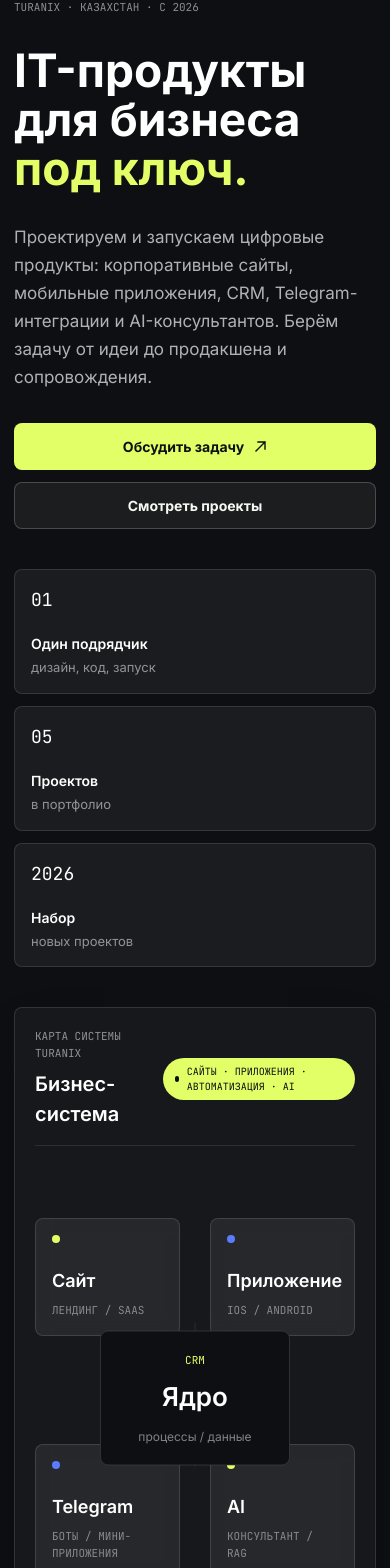
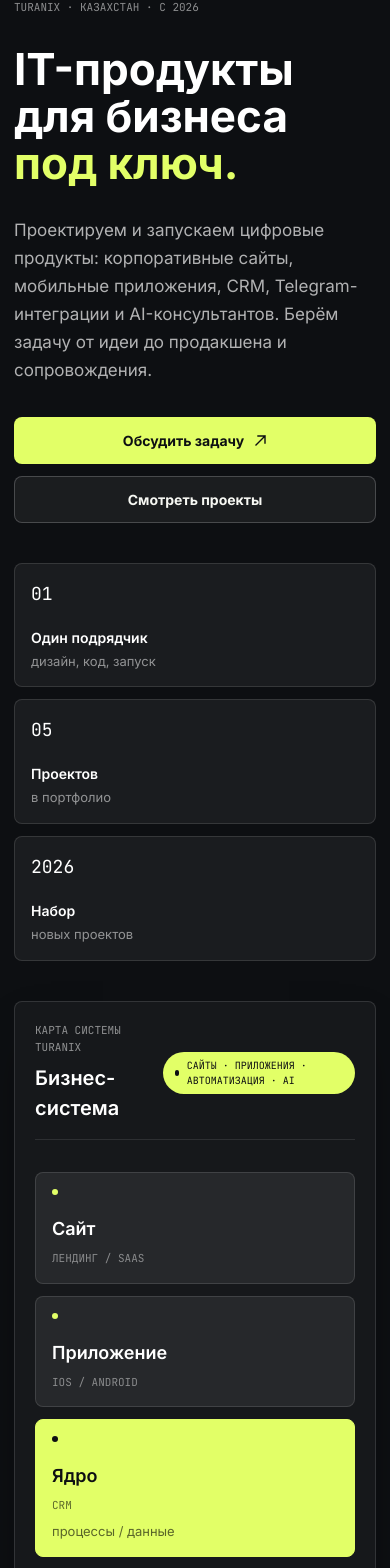
Before and after one commit to f16arena/turanix, a Next.js app: page / in a window 390 px wide. Shown: the part 314-1882 px from the top of the page. Built offline with nearby package versions, Linux system fonts and the light colour scheme.

Commit message:
Fix links and mobile responsiveness

```diff
--- a/app/_components/contact.tsx
+++ b/app/_components/contact.tsx
@@ -17,6 +17,7 @@ export function Contact() {
           legal: "Реквизиты",
           company: "ТОО Turanix",
           bin: "БИН 260540022744",
+          telegram: "Telegram — по запросу",
         }
       : {
           email: "Email",
@@ -24,6 +25,7 @@ export function Contact() {
           legal: "Legal",
           company: "Turanix LLP",
           bin: "BIN 260540022744",
+          telegram: "Telegram on request",
         };
 
   return (
@@ -45,7 +47,7 @@ export function Contact() {
             </div>
             <h2
               aria-label={`${t.contact.h1} ${t.contact.h2em} ${t.contact.h2}`}
-              className="display max-w-[820px] text-[44px] sm:text-[64px] md:text-[82px]"
+              className="display max-w-[820px] text-[38px] min-[380px]:text-[44px] sm:text-[64px] md:text-[82px]"
             >
               {t.contact.h1}{" "}
               <span className="text-[color:var(--signal)]">
@@ -73,9 +75,7 @@ export function Contact() {
             </InfoBlock>
             <InfoBlock label={t.contact.channels}>
               <a href="mailto:hello@turanix.kz">{copy.email}</a>
-              <a href="https://t.me/turanix" target="_blank" rel="noreferrer">
-                Telegram
-              </a>
+              <span>{copy.telegram}</span>
             </InfoBlock>
             <InfoBlock label={copy.scope}>
               {t.contact.scope.map((line) => (
--- a/app/_components/footer.tsx
+++ b/app/_components/footer.tsx
@@ -49,19 +49,11 @@ export function Footer() {
           </FooterColumn>
 
           <FooterColumn title={t.footer.elsewhere}>
-            <a href="https://t.me/turanix" target="_blank" rel="noreferrer">
-              Telegram
-            </a>
-            <a
-              href="https://instagram.com/turanix"
-              target="_blank"
-              rel="noreferrer"
-            >
-              Instagram
-            </a>
             <a href="mailto:hello@turanix.kz">
               {lang === "ru" ? "Почта" : "Email"}
             </a>
+            <span>{lang === "ru" ? "Telegram — по запросу" : "Telegram on request"}</span>
+            <span>{lang === "ru" ? "Соцсети после запуска" : "Social accounts after launch"}</span>
           </FooterColumn>
 
           <FooterColumn title={t.footer.documents}>
--- a/app/_components/hero.tsx
+++ b/app/_components/hero.tsx
@@ -62,7 +62,7 @@ export function Hero() {
 
             <h1
               aria-label={`${t.hero.l1} ${t.hero.l2} ${t.hero.l3em}`}
-              className="display max-w-[900px] text-[46px] sm:text-[60px] md:text-[68px] xl:text-[76px]"
+              className="display max-w-[900px] text-[38px] min-[380px]:text-[44px] sm:text-[60px] md:text-[68px] xl:text-[76px]"
             >
               <Reveal delay={0.04}>{t.hero.l1}</Reveal>
               <Reveal delay={0.14}>{t.hero.l2}</Reveal>
@@ -142,6 +142,7 @@ function SystemMap({
   lang: "ru" | "en";
 }) {
   const [web, mobile, crm, telegram, ai] = items;
+  const mobileNodes = [web, mobile, crm, telegram, ai];
   const copy =
     lang === "ru"
       ? {
@@ -172,7 +173,45 @@ function SystemMap({
         </span>
       </div>
 
-      <div className="relative min-h-[440px]">
+      <div className="grid gap-3 md:hidden">
+        {mobileNodes.map((item) => {
+          const isCore = item === crm;
+
+          return (
+            <div
+              key={item.label}
+              className={`rounded-lg border p-4 ${
+                isCore
+                  ? "border-[color:var(--signal)] bg-[color:var(--signal)] text-[color:var(--dark)]"
+                  : "border-white/12 bg-white/[0.07] text-white"
+              }`}
+            >
+              <div
+                className={`mb-5 h-1.5 w-1.5 rounded-full ${
+                  isCore ? "bg-[color:var(--dark)]" : "bg-[color:var(--signal)]"
+                }`}
+              />
+              <div className="text-[18px] font-semibold">
+                {isCore ? copy.core : item.label}
+              </div>
+              <div
+                className={`mt-2 font-mono text-[11px] uppercase ${
+                  isCore ? "text-black/58" : "text-white/46"
+                }`}
+              >
+                {isCore ? item.label : item.detail}
+              </div>
+              {isCore ? (
+                <div className="mt-2 text-[13px] leading-[1.45] text-black/60">
+                  {item.detail}
+                </div>
+              ) : null}
+            </div>
+          );
+        })}
+      </div>
+
+      <div className="relative hidden min-h-[440px] md:block">
         <svg
           className="absolute inset-0 h-full w-full"
           viewBox="0 0 620 440"
--- a/app/_components/manifesto.tsx
+++ b/app/_components/manifesto.tsx
@@ -27,7 +27,7 @@ export function Manifesto() {
             </div>
             <h2
               aria-label={`${t.manifesto.h1} ${t.manifesto.h2em} ${t.manifesto.h2} ${t.manifesto.h3}`}
-              className="display max-w-[760px] text-[40px] sm:text-[54px] md:text-[68px]"
+              className="display max-w-[760px] text-[36px] min-[380px]:text-[40px] sm:text-[54px] md:text-[68px]"
             >
               {t.manifesto.h1}{" "}
               <span className="text-[color:var(--signal)]">
--- a/app/_components/nav.tsx
+++ b/app/_components/nav.tsx
@@ -42,7 +42,7 @@ export function Nav() {
             width={310}
             height={65}
             priority
-            className="h-8 w-auto max-w-[156px] invert sm:max-w-[190px]"
+            className="h-8 w-auto max-w-[118px] invert min-[380px]:max-w-[148px] sm:max-w-[190px]"
           />
           <span className="hidden border-l border-white/14 pl-3 font-mono text-[10px] uppercase text-white/52 sm:inline">
             {lang === "ru" ? "ТОО / KZ" : "LLP / KZ"}
--- a/app/_components/work.tsx
+++ b/app/_components/work.tsx
@@ -16,7 +16,10 @@ type Project = {
   tagsRu: string[];
   tagsEn: string[];
   year: string;
-  href: string;
+  href?: string;
+  preview?: "screenshot" | "generated";
+  statusRu?: string;
+  statusEn?: string;
 };
 
 const projects: Project[] = [
@@ -60,7 +63,9 @@ const projects: Project[] = [
     tagsRu: ["Бренд", "Контент", "Безопасность"],
     tagsEn: ["Brand", "Content", "Security"],
     year: "2025",
-    href: "https://cyber-site-five.vercel.app",
+    preview: "generated",
+    statusRu: "Архив",
+    statusEn: "Archive",
   },
   {
     index: "04",
@@ -75,6 +80,7 @@ const projects: Project[] = [
     tagsEn: ["Downloads", "Windows", "UX"],
     year: "2026",
     href: "https://pcapp-five.vercel.app",
+    preview: "generated",
   },
   {
     index: "05",
@@ -164,21 +170,23 @@ function ProjectCard({
   live: string;
   lang: "ru" | "en";
 }) {
-  const imageUrl = `https://image.thum.io/get/width/1200/crop/820/noanimate/${project.href}`;
+  const isLinked = Boolean(project.href);
+  const status =
+    (lang === "ru" ? project.statusRu : project.statusEn) ?? live;
+  const action = isLinked
+    ? visit
+    : lang === "ru"
+      ? "Кейс без ссылки"
+      : "Case only";
+  const imageUrl = project.href
+    ? `https://image.thum.io/get/width/1200/crop/820/noanimate/${project.href}`
+    : null;
+  const cardClass = `surface group flex h-full min-h-[500px] flex-col overflow-hidden ${
+    isLinked ? "" : "cursor-default"
+  }`;
 
-  return (
-    <motion.li
-      initial={{ opacity: 0, y: 16 }}
-      animate={inView ? { opacity: 1, y: 0 } : {}}
-      transition={{ duration: 0.7, delay, ease: [0.22, 1, 0.36, 1] }}
-      className="h-full"
-    >
-      <a
-        href={project.href}
-        target="_blank"
-        rel="noreferrer"
-        className="surface group flex h-full min-h-[500px] flex-col overflow-hidden"
-      >
+  const content = (
+    <>
         <div className="border-b border-[color:var(--rule)] p-4">
           <div className="flex items-start justify-between gap-4">
             <div>
@@ -189,9 +197,19 @@ function ProjectCard({
                 {project.name}
               </h3>
             </div>
-            <span className="inline-flex items-center gap-2 rounded-full border border-[color:var(--rule)] px-2 py-1 font-mono text-[10px] uppercase text-[color:var(--accent)]">
-              <span className="live-dot" />
-              {live}
+            <span
+              className={`inline-flex items-center gap-2 rounded-full border border-[color:var(--rule)] px-2 py-1 font-mono text-[10px] uppercase ${
+                isLinked
+                  ? "text-[color:var(--accent)]"
+                  : "text-[color:var(--ink-mute)]"
+              }`}
+            >
+              {isLinked ? (
+                <span className="live-dot" />
+              ) : (
+                <span className="h-1.5 w-1.5 rounded-full bg-[color:var(--ink-mute)]" />
+              )}
+              {status}
             </span>
           </div>
         </div>
@@ -206,8 +224,12 @@ function ProjectCard({
             </span>
           </div>
           <div className="relative aspect-[4/3] overflow-hidden rounded-[6px] bg-white">
-            {project.name === "PCApp" ? (
-              <GeneratedPreview name={project.name} lang={lang} />
+            {project.preview === "generated" || !imageUrl ? (
+              <GeneratedPreview
+                name={project.name}
+                lang={lang}
+                variant={project.name === "Cyber" ? "security" : "app"}
+              />
             ) : (
               <Image
                 src={imageUrl}
@@ -238,12 +260,35 @@ function ProjectCard({
             <div className="flex items-center justify-between gap-3 border-t border-[color:var(--rule)] pt-4 font-mono text-[11px] uppercase text-[color:var(--ink-mute)]">
               <span className="min-w-0 truncate">{project.year}</span>
               <span className="shrink-0 text-[color:var(--ink)]">
-                {visit}
+                {action}
               </span>
             </div>
           </div>
         </div>
-      </a>
+    </>
+  );
+
+  return (
+    <motion.li
+      initial={{ opacity: 0, y: 16 }}
+      animate={inView ? { opacity: 1, y: 0 } : {}}
+      transition={{ duration: 0.7, delay, ease: [0.22, 1, 0.36, 1] }}
+      className="h-full"
+    >
+      {project.href ? (
+        <a
+          href={project.href}
+          target="_blank"
+          rel="noreferrer"
+          className={cardClass}
+        >
+          {content}
+        </a>
+      ) : (
+        <article aria-label={`${project.name} case`} className={cardClass}>
+          {content}
+        </article>
+      )}
     </motion.li>
   );
 }
@@ -251,13 +296,25 @@ function ProjectCard({
 function GeneratedPreview({
   name,
   lang,
+  variant = "app",
 }: {
   name: string;
   lang: "ru" | "en";
+  variant?: "app" | "security";
 }) {
-  const utility = lang === "ru" ? "Windows-утилита" : "Windows utility";
-  const detail =
-    lang === "ru"
+  const isSecurity = variant === "security";
+  const utility = isSecurity
+    ? lang === "ru"
+      ? "кибербез-практика"
+      : "security practice"
+    : lang === "ru"
+      ? "Windows-утилита"
+      : "Windows utility";
+  const detail = isSecurity
+    ? lang === "ru"
+      ? "аудит / контент / защита"
+      : "audit / content / protection"
+    : lang === "ru"
       ? "скачивание / обновления / поддержка"
       : "downloads / updates / support";
 
@@ -282,7 +339,7 @@ function GeneratedPreview({
       <rect x="250" y="146" width="138" height="12" rx="6" fill="white" opacity="0.76" />
       <rect x="250" y="174" width="188" height="10" rx="5" fill="white" opacity="0.28" />
       <text x="54" y="298" fill="#e2ff67" fontSize="30" fontFamily="monospace" fontWeight="700">
-        PCApp
+        {name}
       </text>
       <text x="250" y="292" fill="#f7f8f3" fontSize="16" fontFamily="monospace">
         {utility}
--- a/app/globals.css
+++ b/app/globals.css
@@ -39,11 +39,13 @@
 html {
   scroll-behavior: auto;
   background: var(--bg);
+  overflow-x: hidden;
 }
 
 body {
   min-width: 320px;
   margin: 0;
+  overflow-x: clip;
   background:
     linear-gradient(180deg, #fbfbf7 0, var(--bg) 520px, #eef1eb 100%);
   color: var(--ink);
@@ -278,13 +280,19 @@ footer {
   }
 
   .section-title {
-    font-size: 38px;
+    font-size: 36px;
   }
 
   .button-primary,
   .button-secondary,
   .button-dark {
     width: 100%;
+  }
+}
+
+@media (min-width: 380px) and (max-width: 720px) {
+  .section-title {
+    font-size: 38px;
   }
 }
 
```
Also changed, not shown: app/_components/legal-document.tsx (+4 -4 lines).
